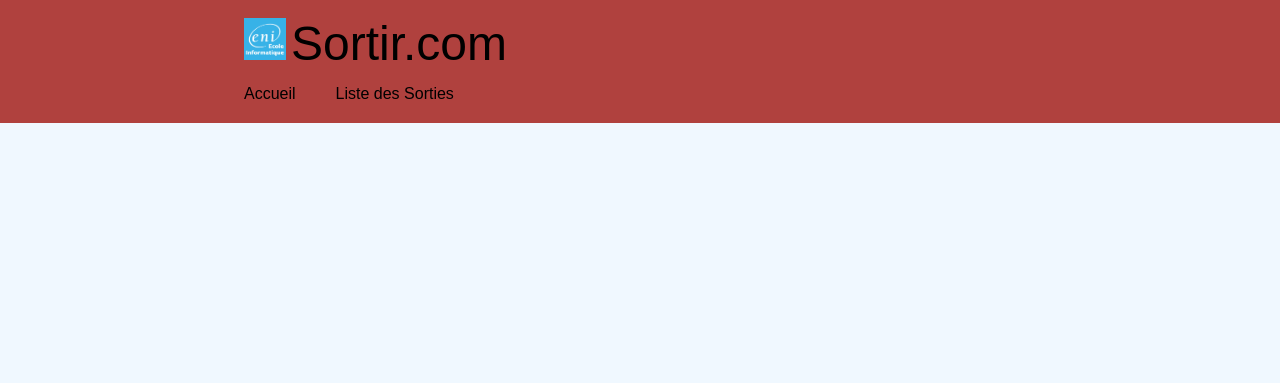
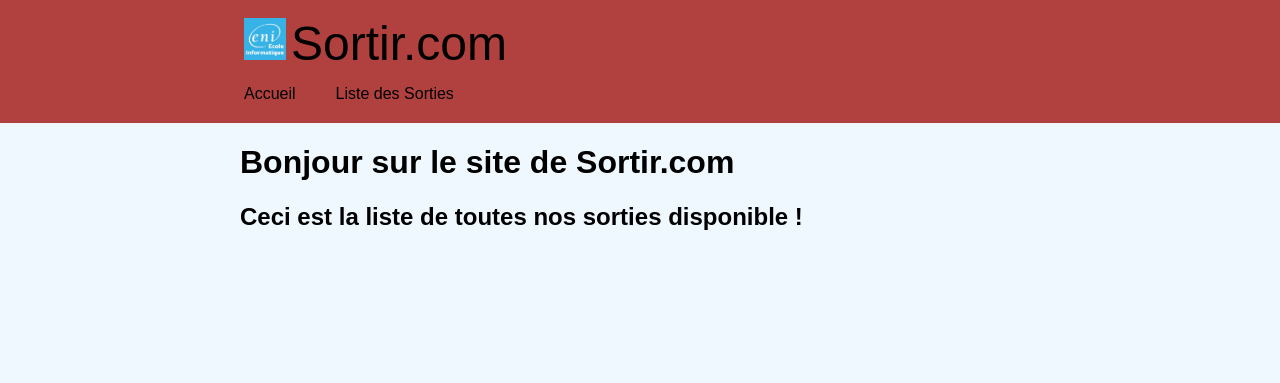
Before and after one commit to laurent-allegre/sortir, a Symfony app: template templates/main/index.html.twig in a window 1280 px wide. Shown: the top 383 px of the page. Run offline with Twig, Linux system fonts and the light colour scheme; the template is opened without the code that fills it, so the values that code supplies are empty; some libraries are stand-ins or nearby versions; some web fonts are replaced.

Commit message:
mise en place du controller main

```diff
--- a/templates/base.html.twig
+++ b/templates/base.html.twig
@@ -33,5 +33,11 @@
             </nav>
         </div>
     </header>
+    {# contenu principal de chaque page #}
+    <main>
+        <div class="container">
+            {% block body %}{% endblock %}
+        </div>
+    </main>
     </body>
 </html>
--- a/templates/main/index.html.twig
+++ b/templates/main/index.html.twig
@@ -3,5 +3,7 @@
 {% block title %}index sortir.com{% endblock %}
 
 {% block body %}
-   <h1>coucou</h1>
+   <h1>Bonjour sur le site de Sortir.com</h1>
+   <h2>Ceci est la liste de toutes nos sorties disponible !</h2>
+
 {% endblock %}
```
